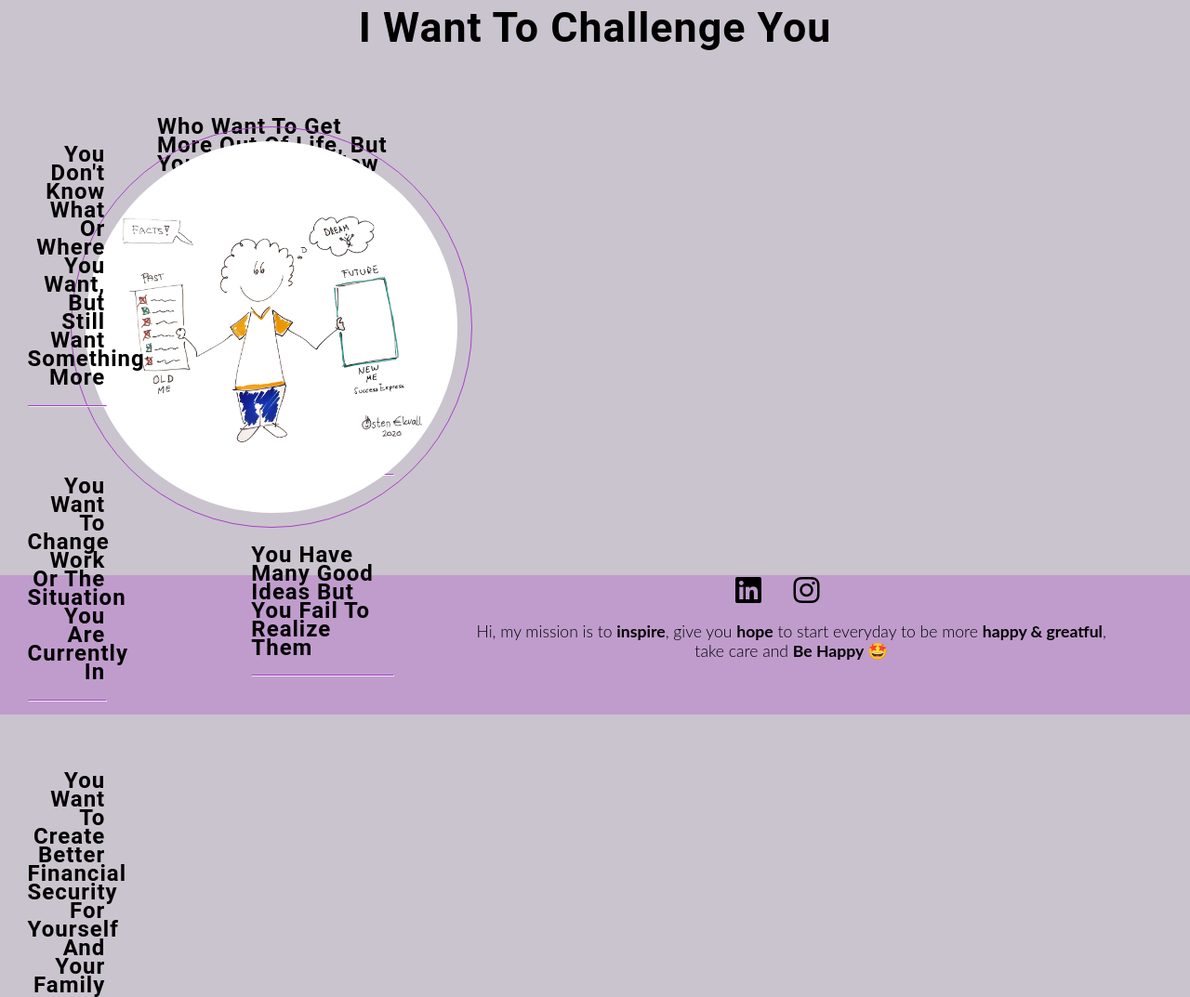
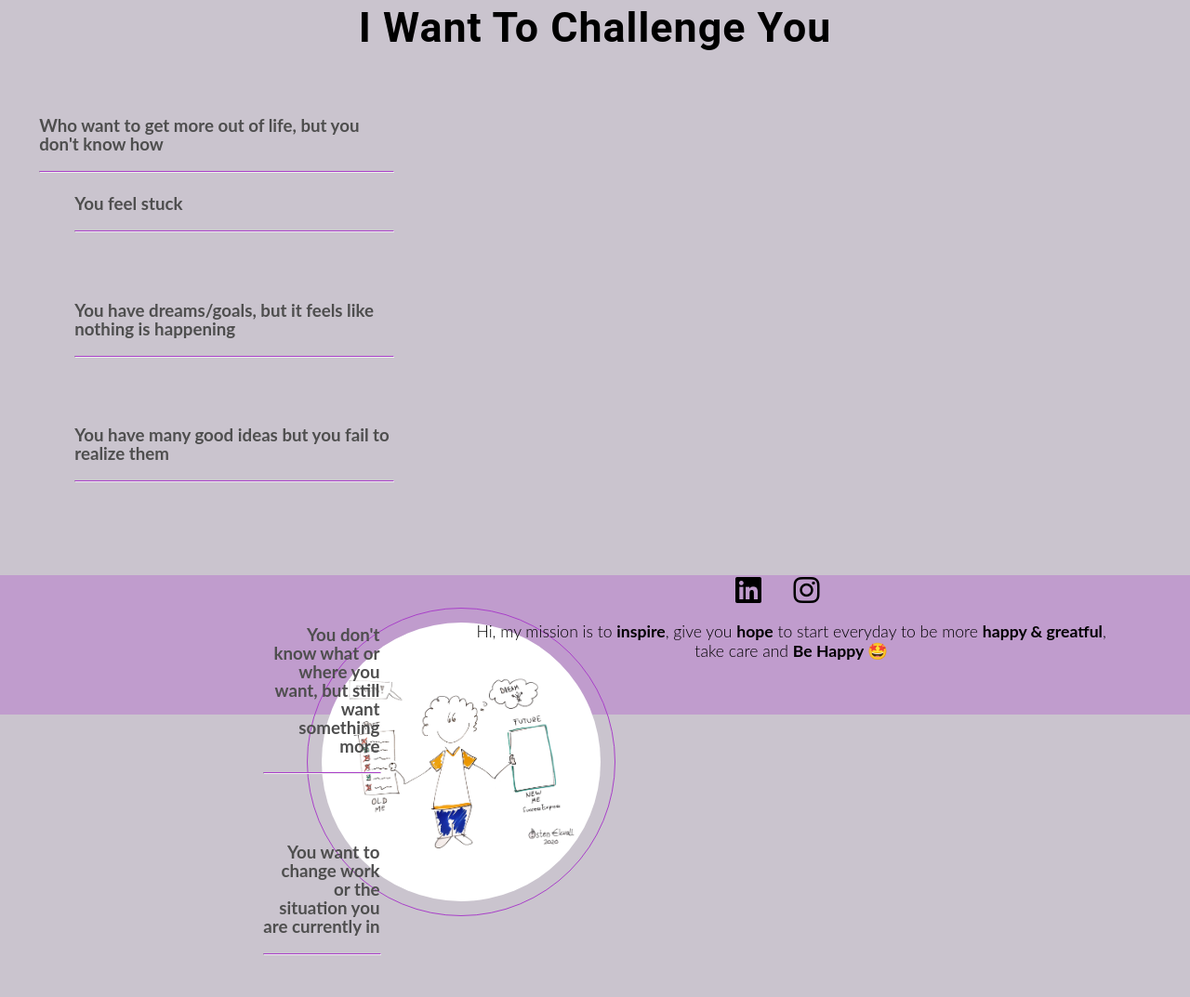
Before and after one commit to 777osek/your-fantastic-day, a plain HTML site: page index.html in a window 1280 px wide. Shown: the part 777-1850 px from the top of the page at 93% size. Drawn offline with Linux system fonts and the light colour scheme.

Commit message:
Test 3 columns as a section left right and center

```diff
--- a/assets/css/style.css
+++ b/assets/css/style.css
@@ -121,14 +121,14 @@ h1,h2 {
 
 #left-challenge {
     padding-top: 30px;
+    float: left;
     width: 33%;
-    float: left;
 }
 
 #right-challenge {
     padding-top: 30px;
+    float: right;
     width: 33%;
-    float: right;
 }
 
 #center-challenge {
@@ -143,7 +143,7 @@ hr {
 }
 
 .left-challenge-text {
-    width: 60%;
+    width: 90%;
     float: right;
     line-height: 20px;
     clear: both;
@@ -151,14 +151,18 @@ hr {
 }
 
 .right-challenge-text {
-    width: 60%;
+    width: 90%;
     float: left;
     line-height: 20px;
     clear: both;
     margin-bottom: 50px;
 }
 
-.right-challenge-text h2 {
+.left-challenge-text h3 {
+    text-align: left;
+}
+
+.right-challenge-text h3 {
     text-align: right;
 }
 
@@ -169,8 +173,8 @@ hr {
 }
 
 #circle-container {
-    width: 400px;
-    height: 400px;
+    width: 300px;
+    height: 300px;
     padding: 15px;
     border-style: solid;
     border-color: #a940c9;
--- a/index.html
+++ b/index.html
@@ -48,18 +48,18 @@
         <!-- left challenge question/statments -->
         <div id="left-challenge">
             <div class="left-challenge-text">
-                <h2>Who want to get more out of life, but you don't know how</h2>
+                <h3>Who want to get more out of life, but you don't know how</h3>
                 <hr>
             <div class="left-challenge-text">
-                <h2>You feel stuck</h2>
+                <h3>You feel stuck</h3>
                 <hr>
             </div>
             <div class="left-challenge-text">
-                <h2>You have dreams/goals, but it feels like nothing is happening</h2>
+                <h3>You have dreams/goals, but it feels like nothing is happening</h3>
                 <hr>
             </div>
             <div class="left-challenge-text">
-                <h2>You have many good ideas but you fail to realize them</h2>
+                <h3>You have many good ideas but you fail to realize them</h3>
                 <hr>
             </div>
         </div>
@@ -68,18 +68,17 @@
         <!-- right challenge question/statments -->
         <div id="right-challenge">
             <div class="right-challenge-text">
-                <h2>You don't know what or where you want, but still want something more</h2>
+                <h3>You don't know what or where you want, but still want something more</h3>
                 <hr>
             </div>
             <div class="right-challenge-text">
-                <h2>You want to change work or the situation you are currently in</h2>
+                <h3>You want to change work or the situation you are currently in</h3>
                 <hr>
             </div>
             <div class="right-challenge-text">
-                <h2>You want to create better financial security for yourself and your family</h2>
+                <h3>You want to create better financial security for yourself and your family</h3>
                 <hr>
         </div>
-
 
         <!-- center challenge image -->
         <div id="center-challenge">
```
